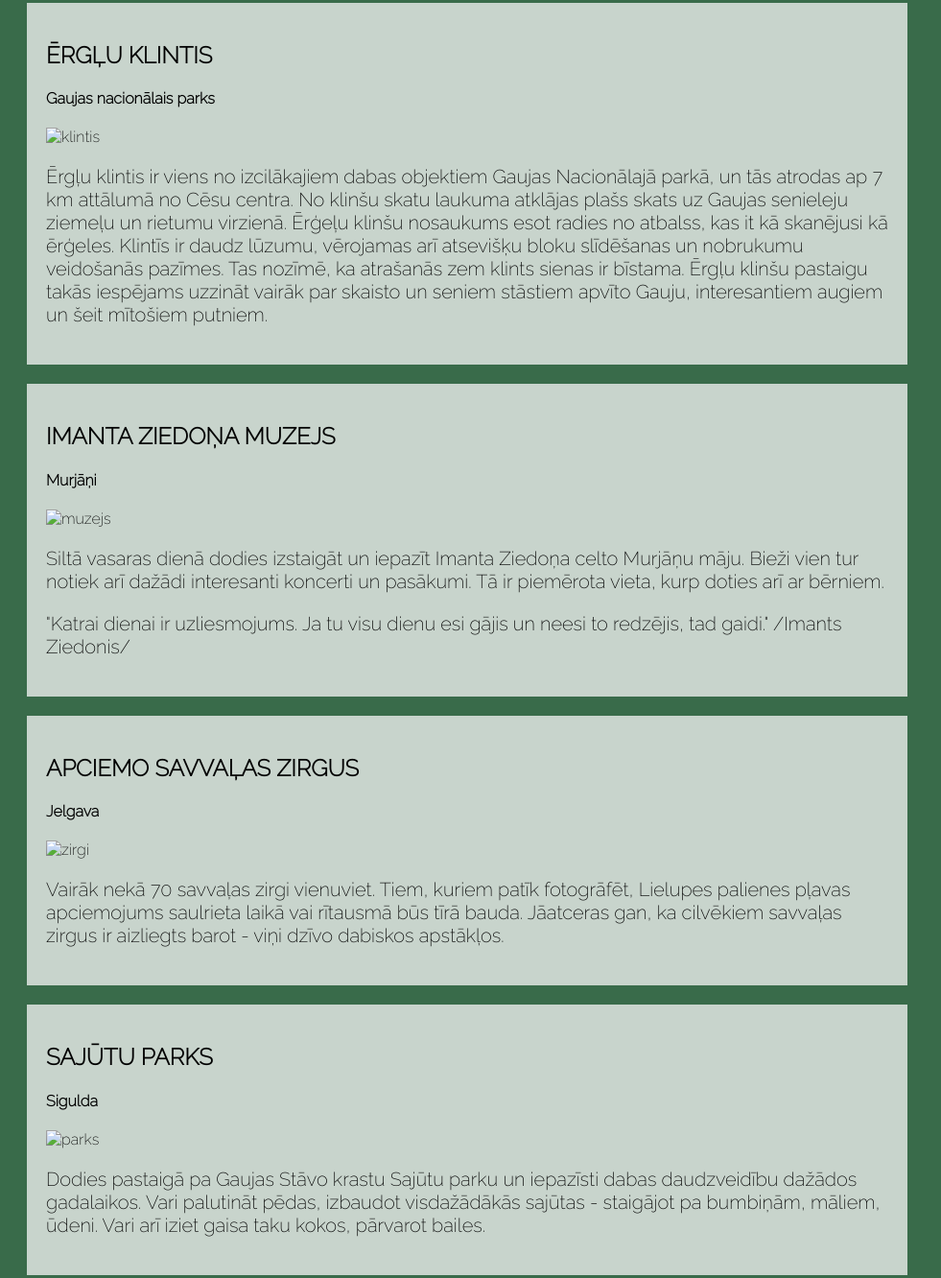
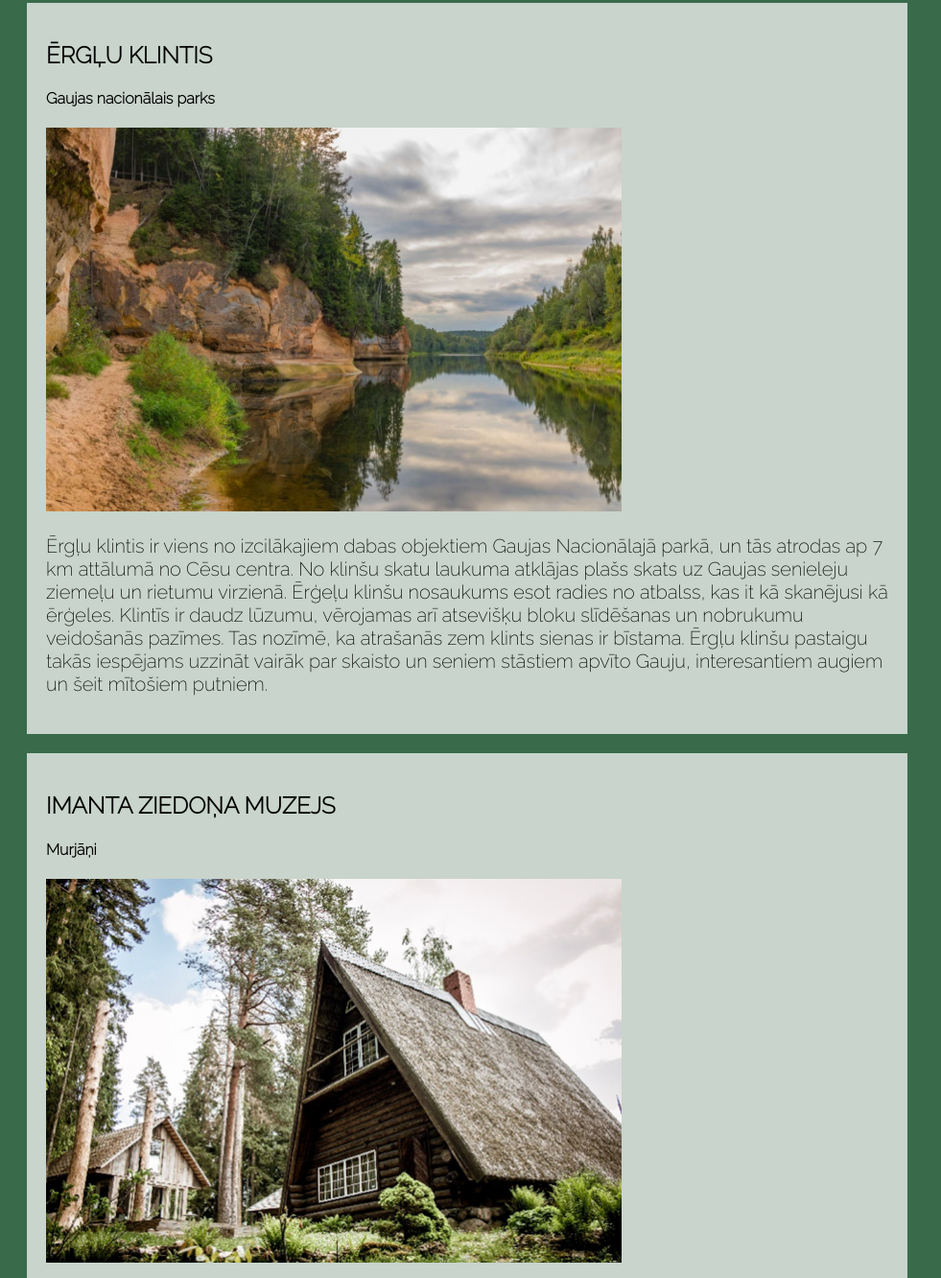
Before and after one commit to DianaNamniece/Bloga-lapa, a plain HTML site: page index.html in a window 1280 px wide. Shown: the part 1033-2365 px from the top of the page at 96% size, without its empty margins (0-981 px from the left). Drawn offline with Linux system fonts and the light colour scheme.

Commit message:
Update index.html

```diff
--- a/index.html
+++ b/index.html
@@ -25,7 +25,7 @@
     <div class="card">
       <h2>ĒRGĻU KLINTIS</h2>
       <h4>Gaujas nacionālais parks</h4>
-      <img class="images-big" src="images/ergluklintis.jpg" alt="klintis">
+      <img class="images-big" src="ergluklintis.jpg" alt="klintis">
       <p>Ērgļu klintis ir viens no izcilākajiem dabas objektiem Gaujas Nacionālajā parkā, un tās atrodas ap 7 km attālumā no Cēsu centra. No klinšu skatu laukuma atklājas plašs skats uz Gaujas senieleju ziemeļu un rietumu virzienā.
         Ērģeļu klinšu nosaukums esot radies no atbalss, kas it kā skanējusi kā ērģeles.
         Klintīs ir daudz lūzumu, vērojamas arī atsevišķu bloku slīdēšanas un nobrukumu veidošanās pazīmes. Tas nozīmē, ka atrašanās zem klints sienas ir bīstama.
@@ -34,7 +34,7 @@
     <div class="card">
         <h2>IMANTA ZIEDOŅA MUZEJS</h2>
         <h4>Murjāņi</h4>
-        <img class="images-big" src="images/ziedona muzejs.png" alt="muzejs">
+        <img class="images-big" src="ziedona muzejs.png" alt="muzejs">
         <P>
             Siltā vasaras dienā dodies izstaigāt un iepazīt Imanta Ziedoņa celto Murjāņu māju. Bieži vien tur notiek arī dažādi interesanti koncerti un pasākumi. Tā ir piemērota vieta, kurp doties arī ar bērniem.
         </P>
@@ -45,20 +45,20 @@
     <div class="card">
         <h2>APCIEMO SAVVAĻAS ZIRGUS</h2>
         <h4>Jelgava</h4>
-        <img class="images-big" src="images/zirgi.jpg" alt="zirgi">
+        <img class="images-big" src="zirgi.jpg" alt="zirgi">
         <p>Vairāk nekā 70 savvaļas zirgi vienuviet. Tiem, kuriem patīk fotogrāfēt, Lielupes palienes pļavas apciemojums saulrieta laikā vai rītausmā būs tīrā bauda. Jāatceras gan, ka cilvēkiem savvaļas zirgus ir aizliegts barot - viņi dzīvo dabiskos apstākļos.</p>
       </div>
       <div class="card">
         <h2>SAJŪTU PARKS</h2>
         <h4>Sigulda</h4>
-        <img class="images-big" src="images/sajutu parks.png" alt="parks">
+        <img class="images-big" src="sajutu parks.png" alt="parks">
         <p>Dodies pastaigā pa Gaujas Stāvo krastu Sajūtu parku un iepazīsti dabas daudzveidību dažādos gadalaikos. Vari palutināt pēdas, izbaudot visdažādākās sajūtas - staigājot pa bumbiņām, māliem, ūdeni. Vari arī iziet gaisa taku kokos, pārvarot bailes.</p>
       </div>
   </div>
   <div class="rightcolumn">
     <div class="card">
       <h2>Par mani</h2>
-      <img class="images-small" src="images/profils.jpg">
+      <img class="images-small" src="profils.jpg">
       <p>...</p>
     </div>
     <div class="card">
```
